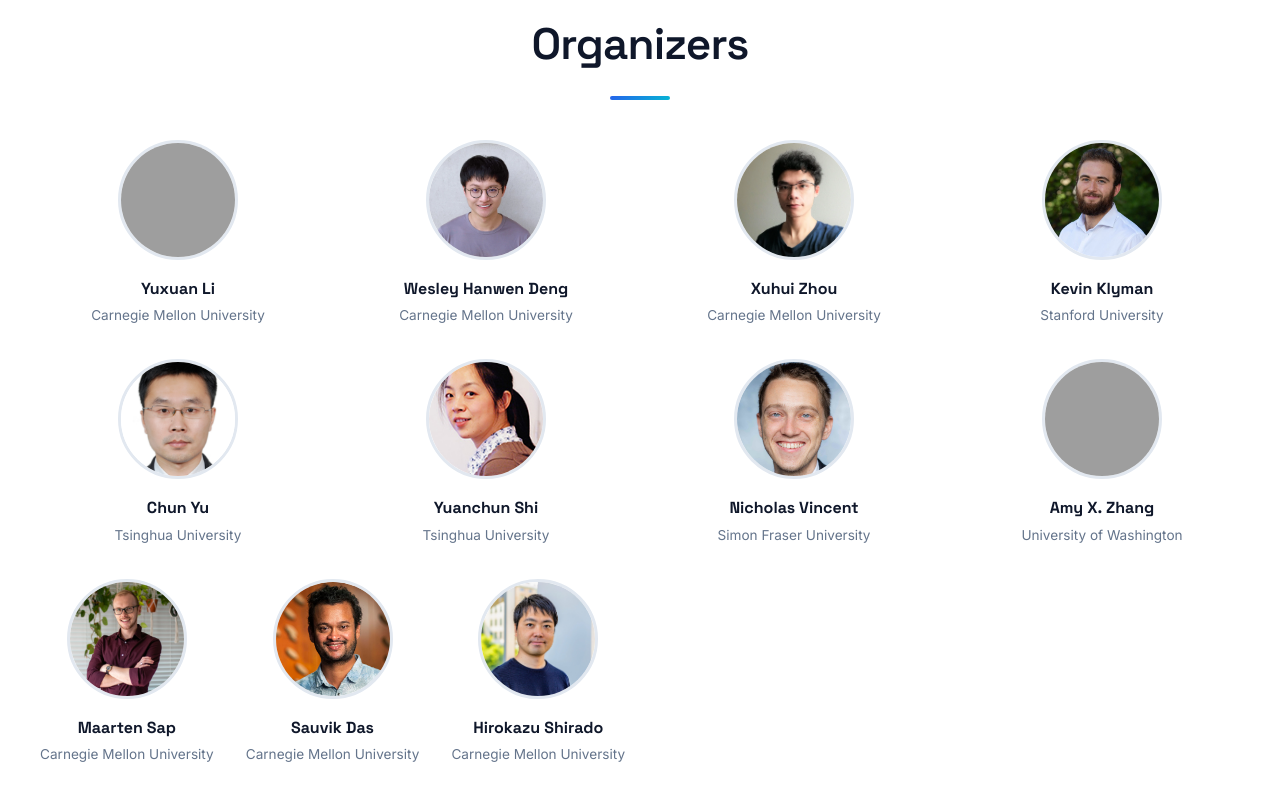
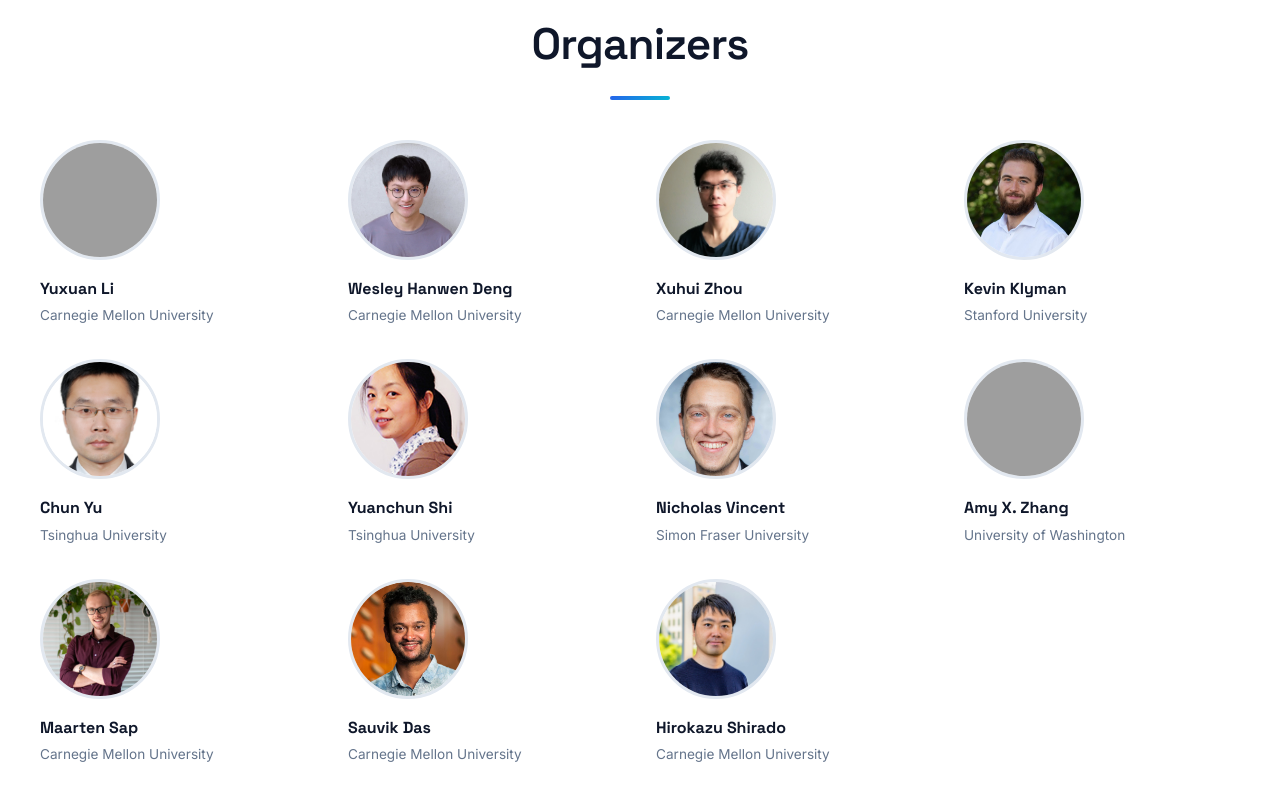
Before and after one commit to Yassellee/PoliSim, a plain HTML site: page index.html in a window 1280 px wide. Shown: the part 3291-4091 px from the top of the page. Drawn offline with Linux system fonts and the light colour scheme; grey boxes are pictures that could not be loaded.

Commit message:
updates layout

```diff
--- a/index.html
+++ b/index.html
@@ -271,7 +271,6 @@
                     <h4 class="organizer-name"><a href="https://homes.cs.washington.edu/~axz/" target="_blank" rel="noopener noreferrer">Amy X. Zhang</a></h4>
                     <p class="organizer-affiliation">University of Washington</p>
                 </div>
-                <div class="organizers-row-last">
                 <div class="organizer-card">
                     <div class="organizer-avatar">
                         <img src="assets/people/maarten_sap.jpg" alt="Maarten Sap">
@@ -292,7 +291,6 @@
                     </div>
                     <h4 class="organizer-name"><a href="https://www.shirado.net/" target="_blank" rel="noopener noreferrer">Hirokazu Shirado</a></h4>
                     <p class="organizer-affiliation">Carnegie Mellon University</p>
-                    </div>
                 </div>
             </div>
         </div>
--- a/styles.css
+++ b/styles.css
@@ -600,21 +600,11 @@ body {
     display: grid;
     grid-template-columns: repeat(4, 1fr);
     gap: 2rem;
-    justify-items: center;
-}
-
-/* Wrapper for the last 3 items */
-.organizers-row-last {
-    grid-column: 1 / -1;
-    display: grid;
-    grid-template-columns: repeat(3, 1fr);
-    gap: 2rem;
-    justify-items: center;
-    justify-self: start;
+    justify-items: start;
 }
 
 .organizer-card {
-    text-align: center;
+    text-align: left;
     transition: var(--transition-base);
 }
 
@@ -627,7 +617,7 @@ body {
     height: 120px;
     border-radius: 50%;
     overflow: hidden;
-    margin: 0 auto 1rem;
+    margin: 0 0 1rem 0;
     background: var(--bg-secondary);
     border: 3px solid var(--border);
     transition: var(--transition-base);
```
Lines whose indentation alone changed are shown as unchanged.
